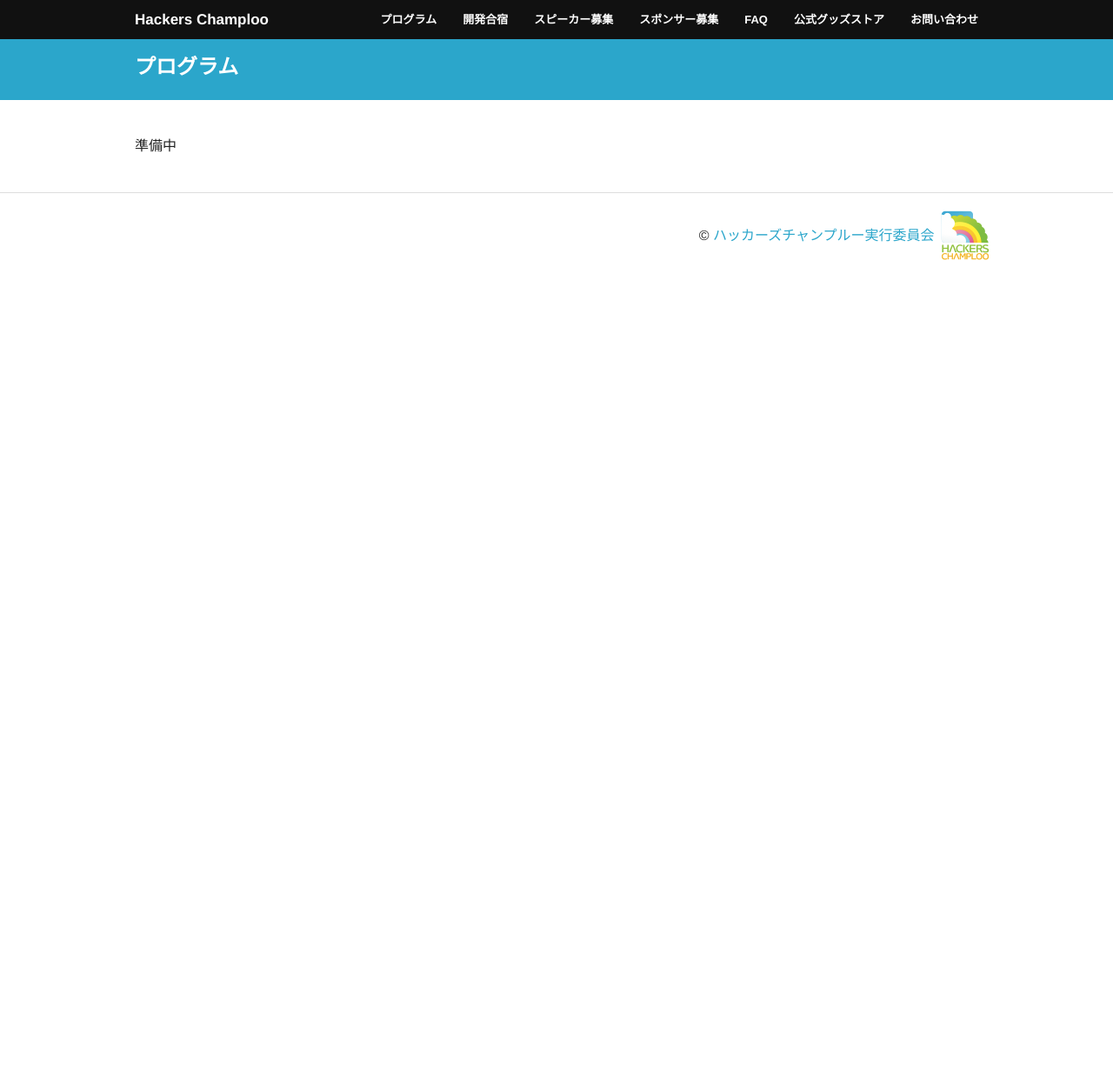
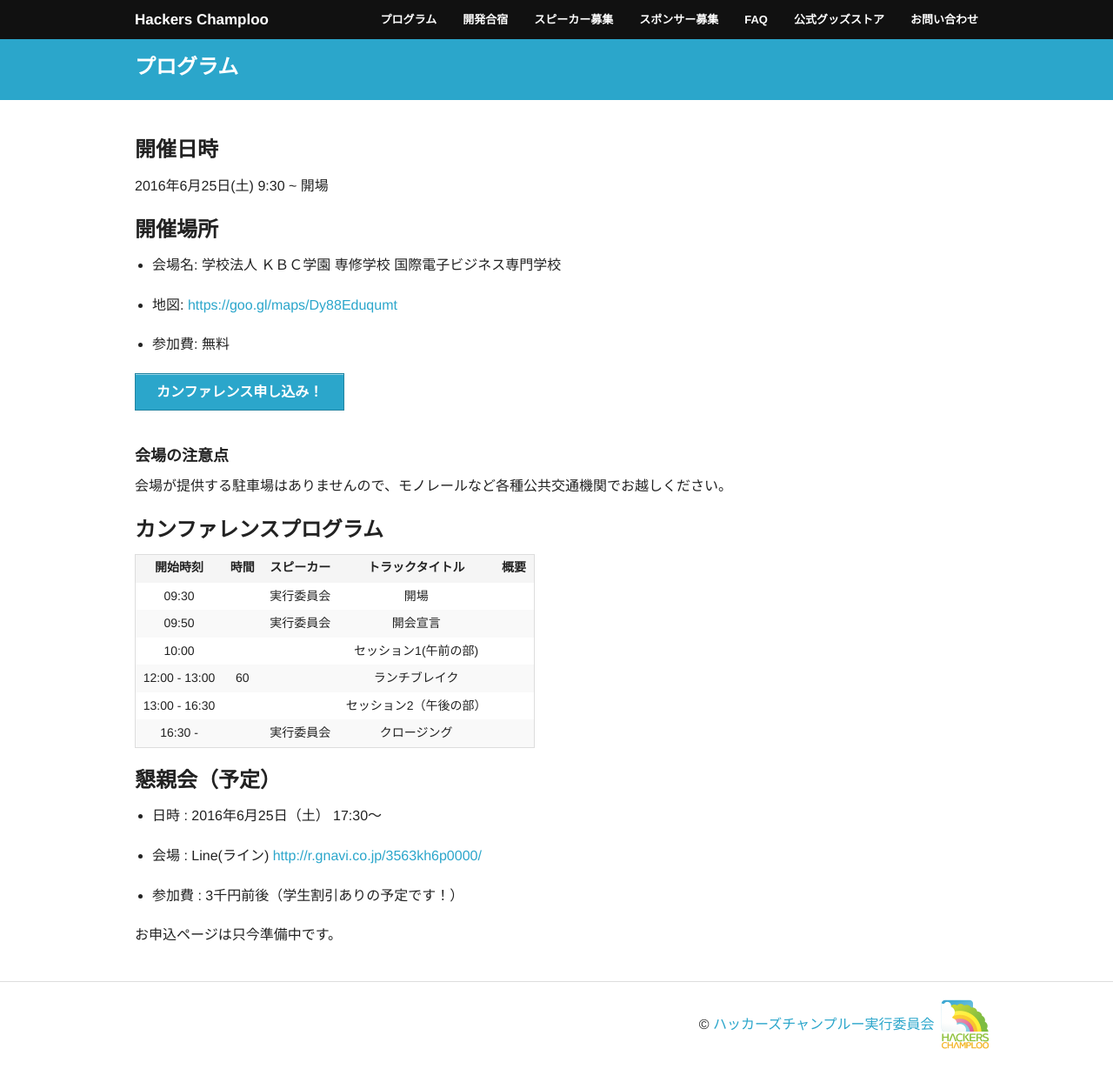
Before and after one commit to hackers-champloo/hackers-champloo.github.io, a Jekyll site: the page built from 2016/program.md, in a window 1280 px wide and 1229 px high. Shown: the whole window at 87% size. Built offline with Jekyll 4.4.1, drawn with Linux system fonts in a browser that asks for light colours.

```diff
--- a/2016/program.md
+++ b/2016/program.md
@@ -4,4 +4,41 @@ layout: camp/layout
 title: プログラム
 ---
 
-準備中
+# 開催日時
+2016年6月25日(土) 9:30 ~ 開場
+
+# 開催場所
+
+- 会場名: 学校法人 ＫＢＣ学園 専修学校 国際電子ビジネス専門学校
+
+- 地図:  [https://goo.gl/maps/Dy88Eduqumt](https://goo.gl/maps/Dy88Eduqumt)
+
+- 参加費: 無料
+
+<p><a href="https://hackers-champloo.doorkeeper.jp/events/42325" class="medium button" target="_blank">カンファレンス申し込み！</a></p>
+
+## 会場の注意点
+
+会場が提供する駐車場はありませんので、モノレールなど各種公共交通機関でお越しください。
+
+# カンファレンスプログラム
+
+| 開始時刻 | 時間 | スピーカー| トラックタイトル  | 概要|
+|:-----------:|:------------:|:------------:|:------------:|:------------:|
+| 09:30       |         |  実行委員会    | 開場        |  |
+| 09:50       |         |   実行委員会    |   開会宣言      |  |
+| 10:00      |         |       |   セッション1(午前の部)     |  |
+| 12:00 - 13:00 | 60 | | ランチブレイク| |
+| 13:00 - 16:30 |    | | セッション2（午後の部）| |
+| 16:30 - | | 実行委員会 | クロージング| |
+
+
+# 懇親会（予定）
+
+- 日時 : 2016年6月25日（土） 17:30〜
+
+- 会場 : Line(ライン) [http://r.gnavi.co.jp/3563kh6p0000/](http://r.gnavi.co.jp/3563kh6p0000/)
+
+- 参加費 : 3千円前後（学生割引ありの予定です！）
+
+お申込ページは只今準備中です。
```
Also changed, not shown: 2016/index.md (+6 -7 lines).
